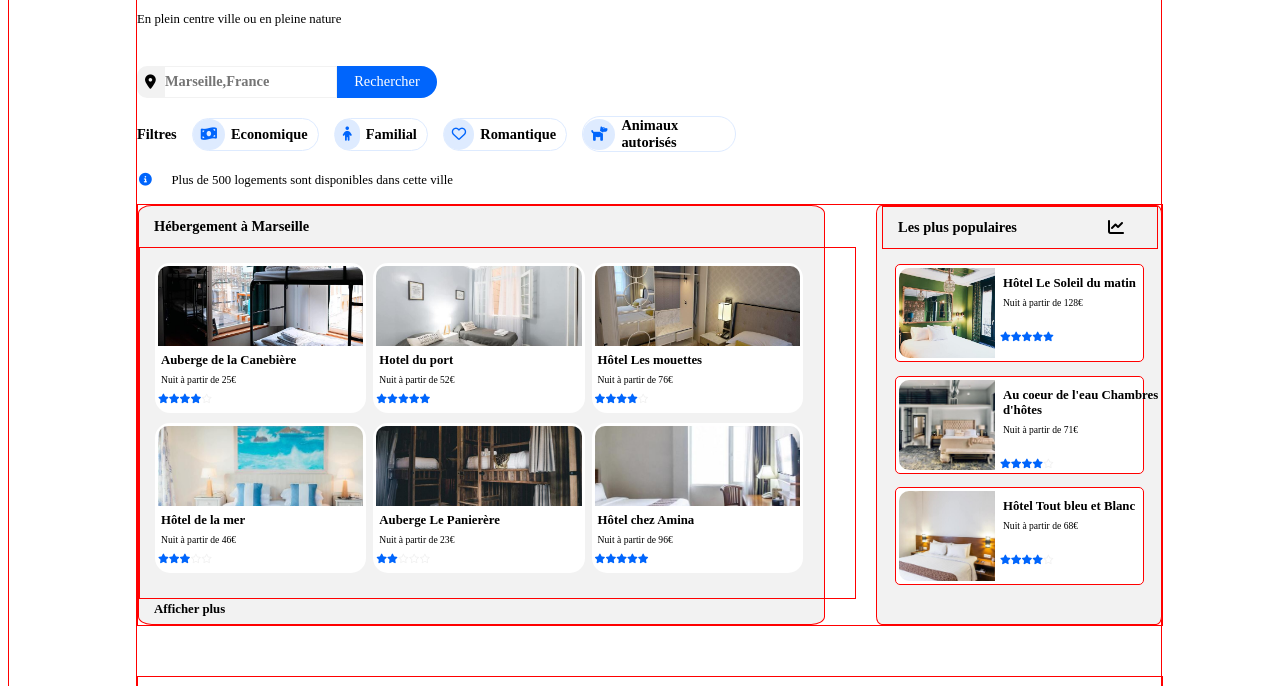
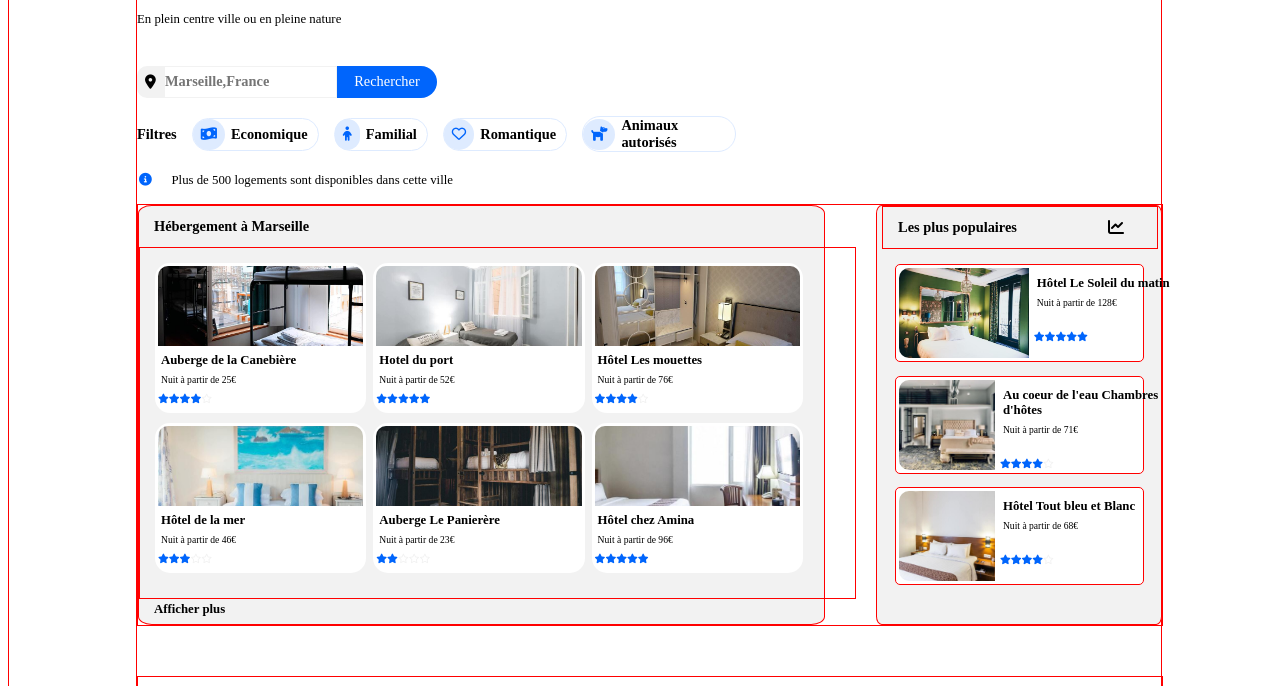
Before and after one commit to manulaz81/EmmanuelLazare_2_15022021, a plain HTML site: page index.html in a window 1280 px wide. Shown: the part 99-785 px from the top of the page. Drawn offline with Linux system fonts and the light colour scheme; a web font is replaced by a local one.

Commit message:
modif validator 4

```diff
--- a/index.html
+++ b/index.html
@@ -7,10 +7,9 @@
     <link rel="stylesheet" href="style.css" />
 
     <link rel="shortcut icon" type="image/png" href="projet2bis/favicon/ms-icon-310x310.png" />
-    <link href="https://fonts.\googleapis.com/css2?family=Raleway:wght@400;600;800&display=swap" rel="stylesheet" />
+    <link href="https://fonts.\googleapis.com/css2?family=Raleway:wght@400;600;800&display=swap" rel="stylesheet"/>
     <script src="https://kit.fontawesome.com/b99458d354.js" crossorigin="anonymous"></script>
-
-    <title>Reservia site de reservation</title>
+  <title>Reservia site de reservation</title>
 </head>
 
 <body>
@@ -137,10 +136,8 @@
                         <span class="chart"><i class="fas fa-chart-line"></i></span>
                     </div>
                     <figure class="photoplus">
-                        <div class="imagepop">
                             <img class="lesplus" src="images/hebergements/4small/hotellesoleilsmall.jpg"
                                 title="hotel le soleil" />
-                        </div>
                         <figcaption class=" titrepop">
                             <div class="textpop">
                                 <h3 class="titrehebergement"> Hôtel Le Soleil du matin </h3>
```
